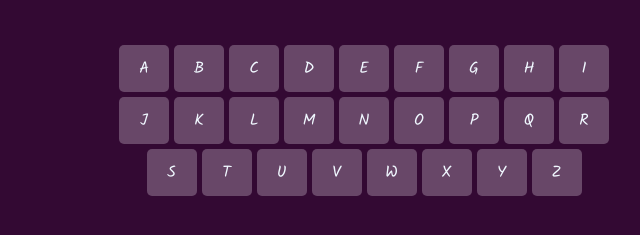
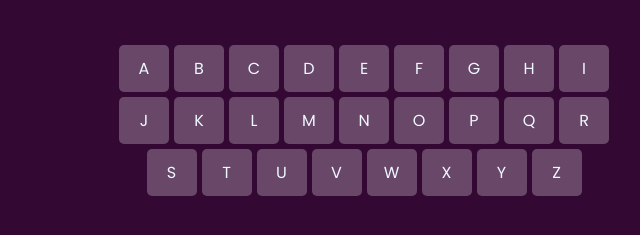
Before and after one commit to YanaLysukha/Hangman-game, a website built with webpack: page hangman/src/index.html in a window 1280 px wide. Shown: the part 403-638 px from the top of the page, 472-1112 px from the left. Built offline with nearby package versions, Linux system fonts and the light colour scheme.

Commit message:
feat: change keyboard font

```diff
--- a/hangman/src/components/keyboard/style.scss
+++ b/hangman/src/components/keyboard/style.scss
@@ -1,6 +1,4 @@
-.quiz-side__keyboard-letter:disabled {
-  background-color: burlywood;
-}
+@import url('https://fonts.googleapis.com/css2?family=Poppins:ital,wght@0,100;0,200;0,300;0,400;0,500;0,600;0,700;0,800;0,900;1,100;1,200;1,300;1,400;1,500;1,600;1,700;1,800;1,900&display=swap');
 
 .quiz-side__keyboard {
   display: flex;
@@ -11,6 +9,10 @@
 
   max-width: 500px;
   margin-top: 15px;
+
+  font-family: "Poppins", sans-serif;
+  font-weight: 400;
+  font-style: normal;
 }
 
 .quiz-side__keyboard-letter {
```
